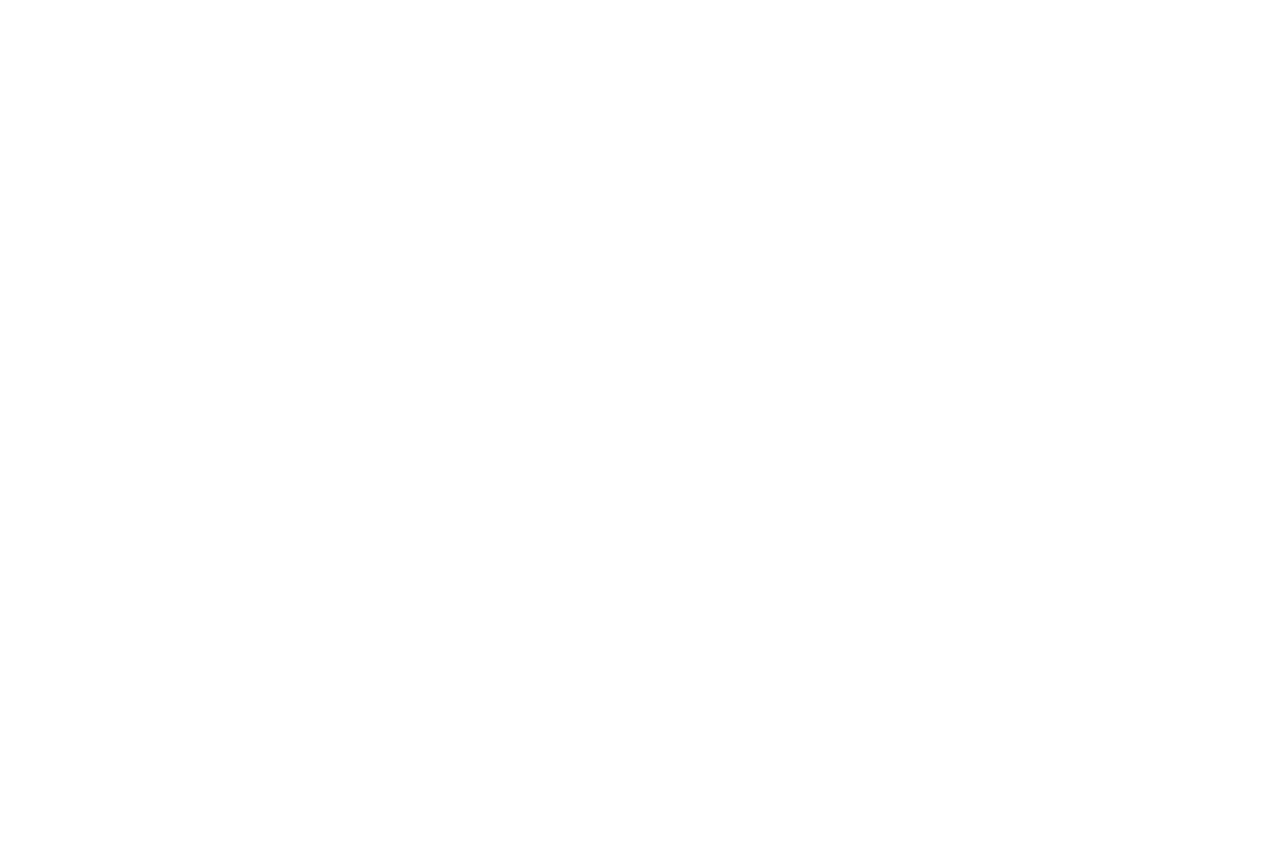
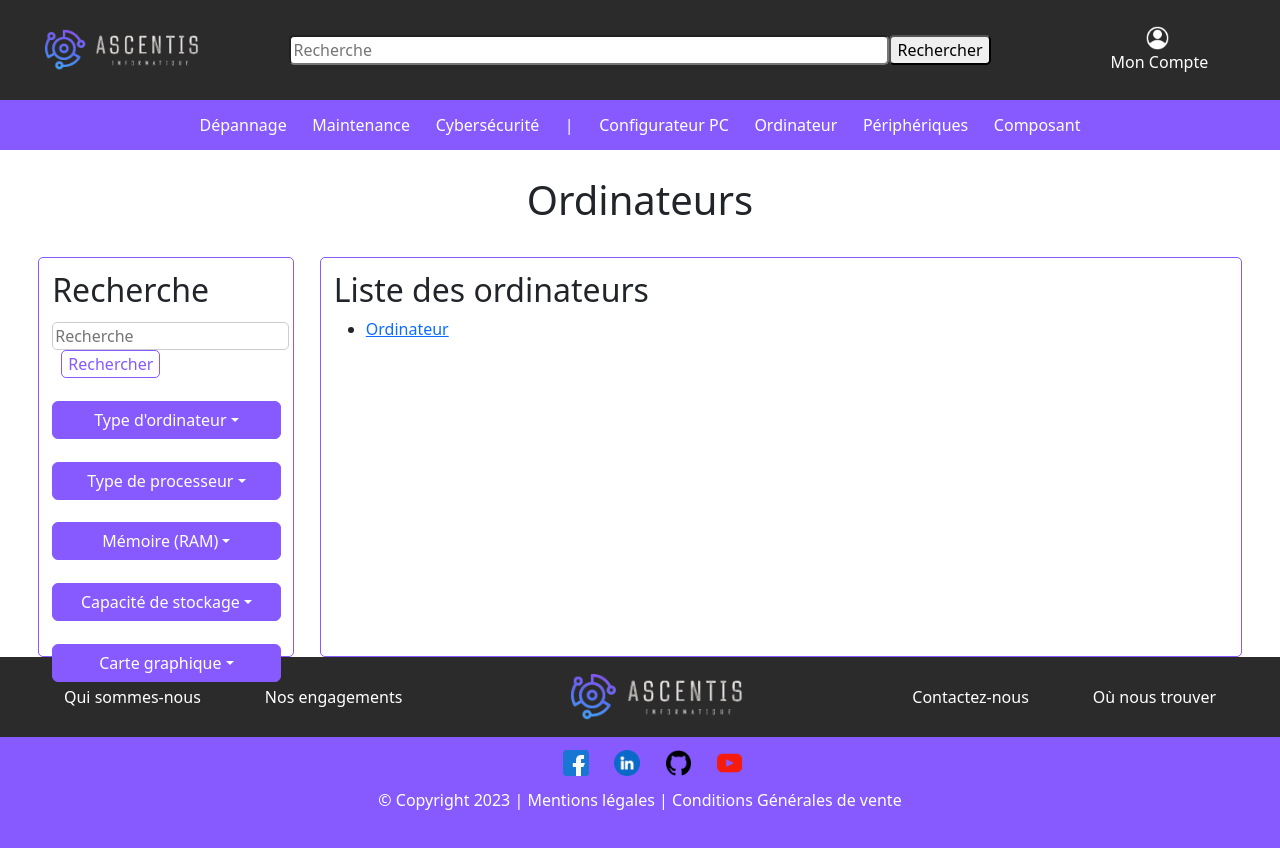
Before and after one commit to MarechalOlivier/front_ascentis, a React (Create React App) app: page /computer in a window 1280 px wide. Before the commit this address had no page. Shown: the top 848 px of the page. Before the commit the page ends 800 px from the top, so only its background shows below. Built offline with nearby package versions, Linux system fonts and the light colour scheme.

Commit message:
computer search

```diff
--- a/src/App.js
+++ b/src/App.js
@@ -11,6 +11,7 @@
 import Quotation from "./pages/Quotation/Quotation.jsx";
 import Support_ticket from "./pages/Support_ticket/Support_ticket.jsx";
 import Contact from "./pages/Contact/Contact.jsx";
+import Computer from "./pages/Computer/Computer.jsx";
 
 
 function App() {
@@ -20,6 +21,7 @@
 
         {/* User */}
         <Route path="/" element={<Home />} />
+        <Route path="/computer" element={<Computer />} />
         <Route path="/contact" element={<Contact />} />
         <Route path="/login" element={<Login />} />
 
--- a/src/layout/header/Header.jsx
+++ b/src/layout/header/Header.jsx
@@ -21,7 +21,7 @@
             </div>
             <div className="account">
                 <img src={logoCompte} alt="Logo de compte"/>
-                <Link to="/login">Mon Compte</Link>
+                <Link to="/">Mon Compte</Link>
             </div>
           </div>
           <div className="links">
@@ -31,7 +31,7 @@
               <li><a href="#">Cybersécurité</a></li>
               <li>|</li>
               <li><a href="#">Configurateur PC</a></li>
-              <li><a href="#">Ordinateur</a></li>
+              <li><Link to="/Computer">Ordinateur</Link></li>
               <li><a href="#">Périphériques</a></li>
               <li><a href="#">Composant</a></li>
             </ul>
--- /dev/null
+++ b/src/pages/Computer/Computer.jsx
@@ -0,0 +1,99 @@
+import React from "react";
+import { Link } from "react-router-dom";
+import Header from "../../layout/header/Header";
+import Footer from "../../layout/footer/Footer";
+
+import style from "./style_computer.scss";
+
+const Computer =() => {
+    return(
+        <>
+            <Header />
+            <main>
+                <section id="computers">
+                    <h1>Ordinateurs</h1>
+
+                    <div className="computer">
+                        <div className="computer-search">
+                            <h2>Recherche</h2>
+                            <form>
+                                <input type="text" className="text-search" placeholder="Recherche" />
+                                <button className="btn-search" type="submit">Rechercher</button>
+                            </form>
+
+                            <div class="dropdown">
+                                <button class="btn btn-secondary dropdown-toggle" type="button" data-bs-toggle="dropdown" aria-expanded="false">Type d'ordinateur</button>
+                                <ul class="dropdown-menu">
+                                    <li><button class="dropdown-item" type="button">Ordinateurs de bureau</button></li>
+                                    <li><button class="dropdown-item" type="button">Ordinateurs portables</button></li>
+                                </ul>
+                            </div>
+                            <div class="dropdown">
+                                <button class="btn btn-secondary dropdown-toggle" type="button" data-bs-toggle="dropdown" aria-expanded="false">Type de processeur</button>
+                                <ul class="dropdown-menu">
+                                    <li><button class="dropdown-item" type="button">AMD Ryzen 5</button></li>
+                                    <li><button class="dropdown-item" type="button">AMD Ryzen 7</button></li>
+                                    <li><button class="dropdown-item" type="button">Intel core i3</button></li>
+                                    <li><button class="dropdown-item" type="button">Intel Core i5</button></li>
+                                    <li><button class="dropdown-item" type="button">Intel Core i7</button></li>
+                                    <li><button class="dropdown-item" type="button">Intel Core i9</button></li>
+                                </ul>
+                            </div>
+                            <div class="dropdown">
+                                <button class="btn btn-secondary dropdown-toggle" type="button" data-bs-toggle="dropdown" aria-expanded="false">Mémoire (RAM)</button>
+                                <ul class="dropdown-menu">
+                                    <li><button class="dropdown-item" type="button">16 Go</button></li>
+                                    <li><button class="dropdown-item" type="button">32 Go</button></li>
+                                </ul>
+                            </div>
+                            <div class="dropdown">
+                                <button class="btn btn-secondary dropdown-toggle" type="button" data-bs-toggle="dropdown" aria-expanded="false">Capacité de stockage</button>
+                                <ul class="dropdown-menu">
+                                    <li><button class="dropdown-item" type="button">1 To</button></li>
+                                    <li><button class="dropdown-item" type="button">2 To</button></li>
+                                    <li><button class="dropdown-item" type="button">3 To</button></li>
+                                    <li><button class="dropdown-item" type="button">4 To</button></li>
+                                </ul>
+                            </div>
+                            <div class="dropdown">
+                                <button class="btn btn-secondary dropdown-toggle" type="button" data-bs-toggle="dropdown" aria-expanded="false">Carte graphique</button>
+                                <ul class="dropdown-menu">
+                                    <li><button class="dropdown-item" type="button">AMD Radeon 6400</button></li>
+                                    <li><button class="dropdown-item" type="button">AMD Radeon 6600</button></li>
+                                    <li><button class="dropdown-item" type="button">AMD Radeon 6700</button></li>
+                                    <li><button class="dropdown-item" type="button">AMD Radeon 6800</button></li>
+                                    <li><button class="dropdown-item" type="button">AMD Radeon 6900</button></li>
+                                    <li><button class="dropdown-item" type="button">Nvidia GeForce RTX 2060</button></li>
+                                    <li><button class="dropdown-item" type="button">Nvidia GeForce RTX 2070</button></li>
+                                    <li><button class="dropdown-item" type="button">Nvidia GeForce RTX 2080</button></li>
+                                    <li><button class="dropdown-item" type="button">Nvidia GeForce RTX 3060</button></li>
+                                    <li><button class="dropdown-item" type="button">Nvidia GeForce RTX 3070</button></li>
+                                    <li><button class="dropdown-item" type="button">Nvidia GeForce RTX 3080</button></li>
+                                    <li><button class="dropdown-item" type="button">Nvidia GeForce RTX 3090</button></li>
+                                    <li><button class="dropdown-item" type="button">Nvidia GeForce RTX 4070</button></li>
+                                    <li><button class="dropdown-item" type="button">Nvidia GeForce RTX 4080</button></li>
+                                    <li><button class="dropdown-item" type="button">Nvidia GeForce RTX 4090</button></li>
+                                </ul>
+                            </div>
+
+
+
+                         </div>
+
+                        <div className="computer-list">
+                            <h2>Liste des ordinateurs</h2>
+                            <ul>
+                                <li>
+                                    <Link to="/computer/1">Ordinateur</Link>
+                                </li>
+                            </ul>
+                        </div>
+                    </div>
+                </section>
+            </main>
+            <Footer />
+        </>
+    )
+}
+
+export default Computer;
--- /dev/null
+++ b/src/pages/Computer/style_computer.scss
@@ -0,0 +1,72 @@
+
+#computers {
+
+    h1 {
+        text-align: center;
+        padding: 2% 0% 2% 0%;
+    }
+
+    .computer{
+        display: flex;
+
+
+            .dropdown{
+                margin-top : 10%;
+
+
+                    .dropdown-menu {
+
+                        background-color: white;
+                        width: 100%;
+                    }
+                    .btn {
+
+                        background-color: #865AFF;
+                        border: 1px solid #865AFF;
+                        width: 100%;
+                    }
+
+            }
+
+            .computer-search {
+                width: 20%;
+                display: flex;
+                flex-direction: column;
+                border: 1px solid #865AFF;
+                border-radius: 5px;
+                margin: 0% 1% 0% 3%;
+                height: 50vh;
+                padding: 1%;
+
+
+
+
+
+                    .btn-search {
+                       margin-left: 4%;
+                       border: 1px solid #865AFF;
+                       border-radius: 5px;
+                       color: #865AFF;
+                       background-color: white;
+                    }
+
+                    .text-search {
+                        border: 1px solid #cccccc;
+                        border-radius: 5px;
+                        margin-top: 2%;
+
+                    }
+            }
+
+            .computer-list {
+                width: 80%;
+                border: 1px solid #865AFF;
+                border-radius: 5px;
+                margin: 0% 3% 0% 1%;
+                padding: 1%;
+
+            }
+
+
+    }
+}
--- a/src/sass/index.scss
+++ b/src/sass/index.scss
@@ -8,3 +8,4 @@
 @import '../pages/Profil/style_profil.scss';
 @import '../pages/Quotation/style_quotation.scss';
 @import '../pages/Support_ticket/style_support_ticket.scss';
+@import '../pages/Computer/style_computer.scss';
```
